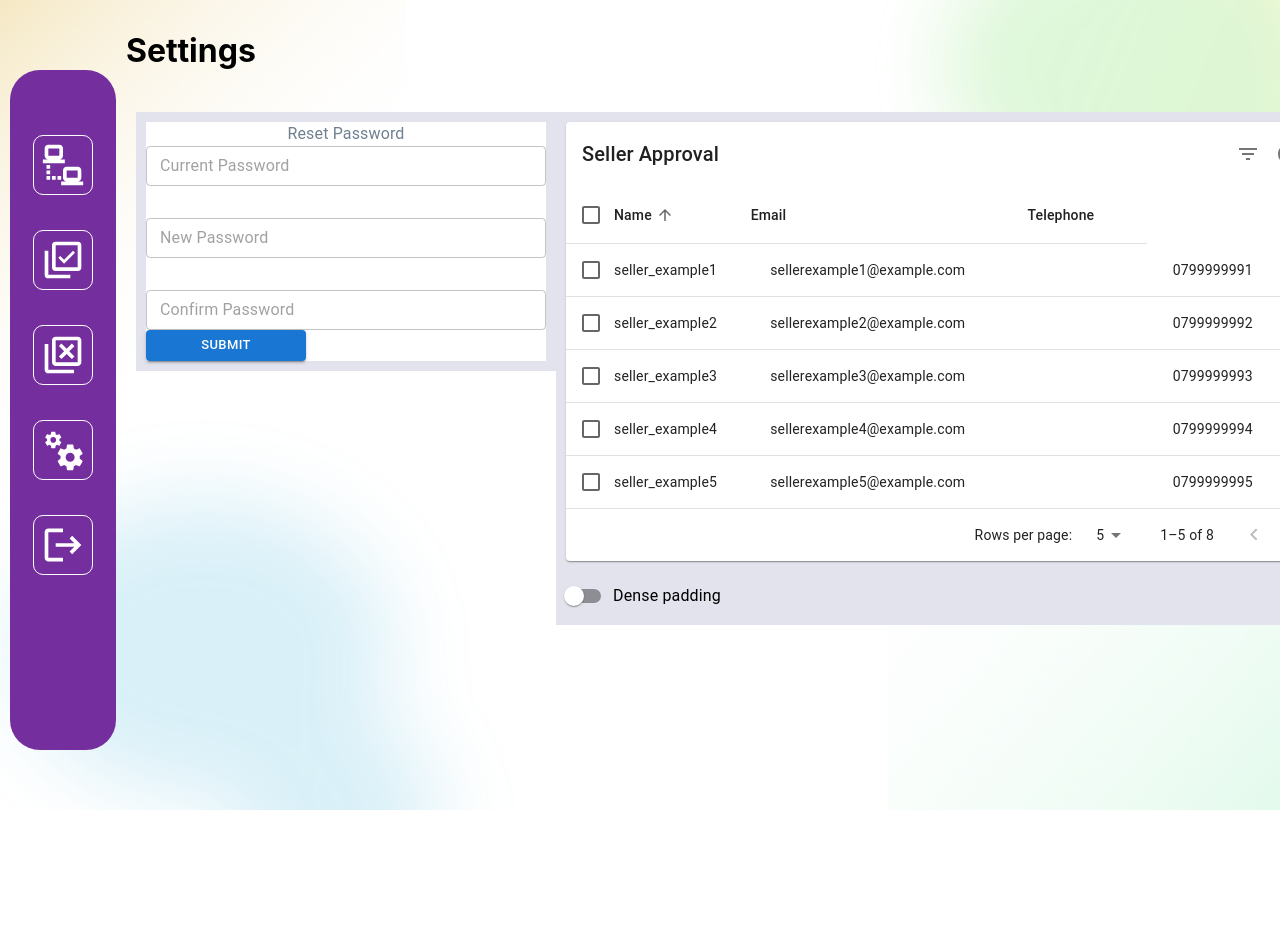
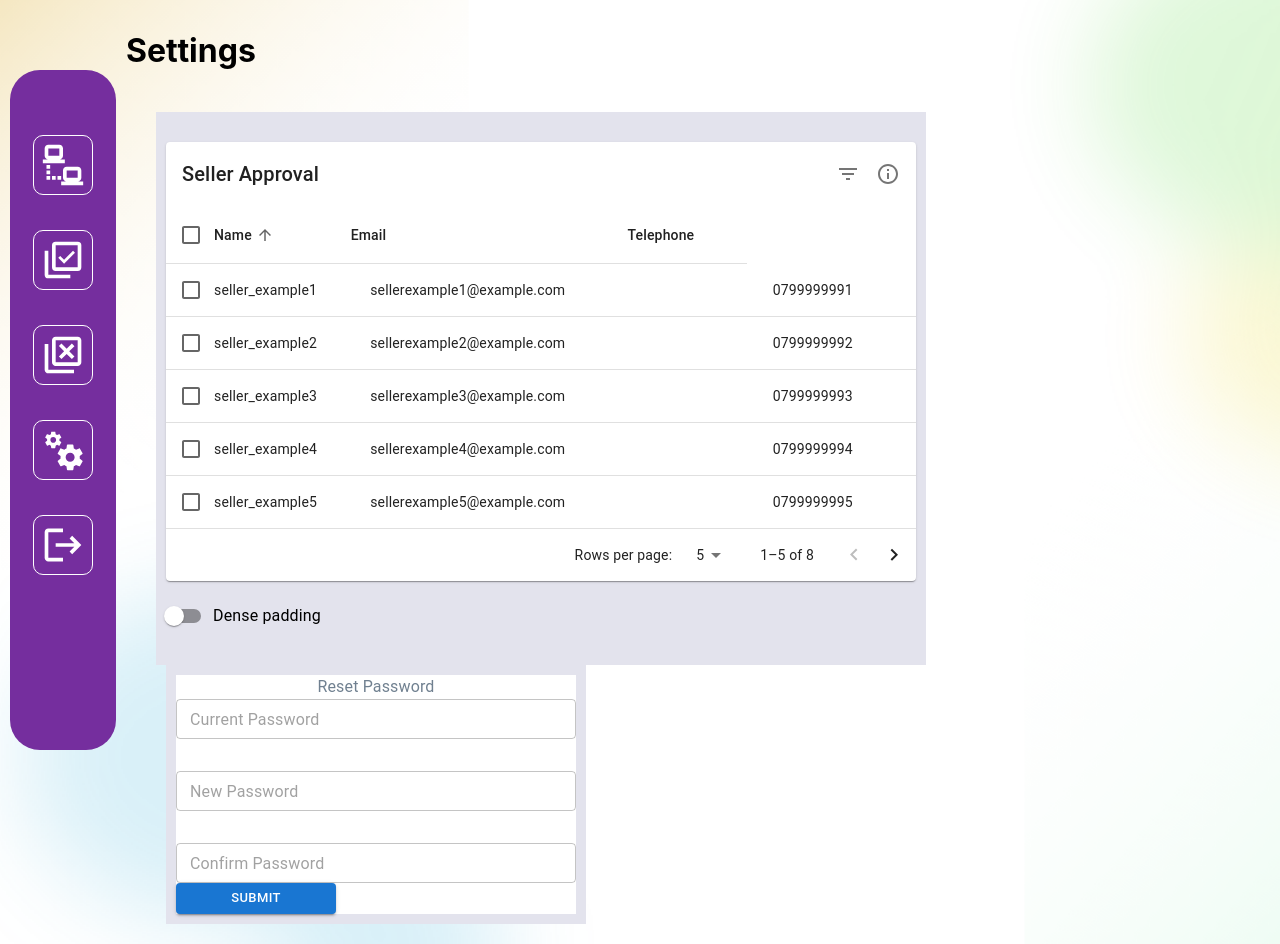
Before and after one commit to samitha093/Software-project, a Next.js app in the folder client/: page /manager/settings in a window 1280 px wide. Shown: the part 60-1004 px from the top of the page. Before the commit the page ends 870 px from the top, so only its background shows below. Built offline with nearby package versions, Linux system fonts and the light colour scheme.

Commit message:
Error Fixing (Manager) V1.0

```diff
--- a/client/components/manager/Managerpwdreset.tsx
+++ b/client/components/manager/Managerpwdreset.tsx
@@ -46,6 +46,7 @@ const Managerpwdreset: React.FC<ManagerpwdresetProps> = ({ }) => {
                                 type="submit"
                                 variant="contained"
                                 size="small"
+                                alignment = "center"
                             >
                                 Submit
                             </Button>
--- a/client/components/manager/Styles.css
+++ b/client/components/manager/Styles.css
@@ -158,9 +158,8 @@
 
 .manager-c-ticketspublishdecline-buttons-stack
 {
-    align-items : "center" !important;
-    align-content : "center" !important;
     align-self: center;
+    justify-content: center;
 }
 
 .manager-c-ticketsinfo-top-head-right{
--- a/client/pages/manager/settings.tsx
+++ b/client/pages/manager/settings.tsx
@@ -1,6 +1,7 @@
 import React from 'react'
 import type { NextPage } from 'next'
 import Sidebar from '../../components/manager/Sidebar'
+import Grid from '@mui/material/Grid';
 import Managerpwdreset from '../../components/manager/Managerpwdreset'
 import Sellerapprovaltable from '../../components/manager/Sellerapprovaltable'
 import Navbar from '../../components/Navbar'
@@ -12,15 +13,23 @@ const settings: NextPage = () => {
                 <Sidebar />
                 <div>
                     <h1>Settings</h1>
-                    <div className="manager-settings-container">
-                        <Managerpwdreset />
-                        <div className="manager-password-container" >
-                            <Sellerapprovaltable />
-                        </div>
+                    <div className = "manager-index-container">
+                    <Grid margin-top = "20px">
+                    <div className="manager-password-container" >
+                        <Sellerapprovaltable />
+                    </div>
+                    </Grid>
+
+                    <Grid margin-top = "20px">
+                        <div className="manager-settings-container">
+                            <Managerpwdreset />
+                        </div >
+                    </Grid>
                     </div>
                 </div>
             </div>
         </div>
+
     );
 }
 
```
